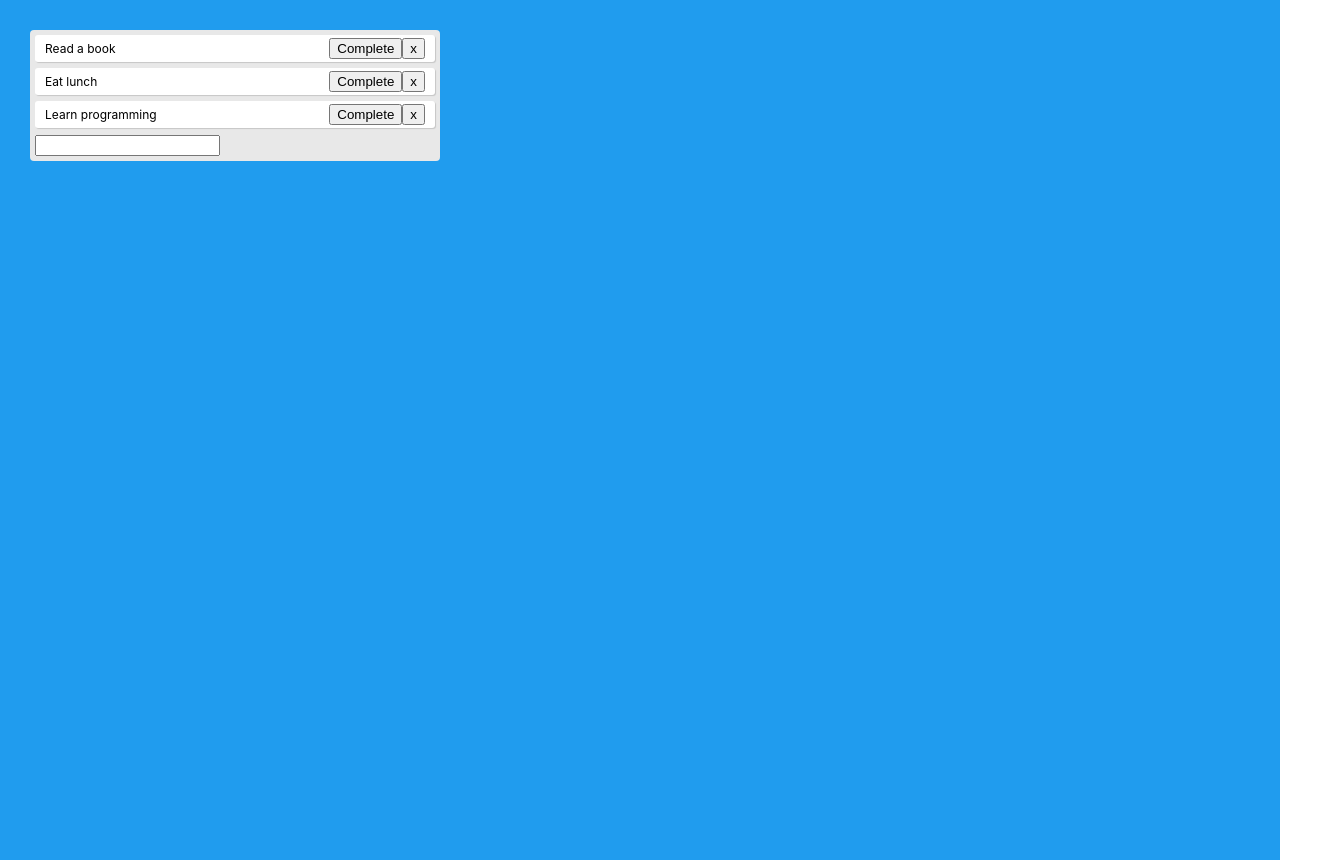
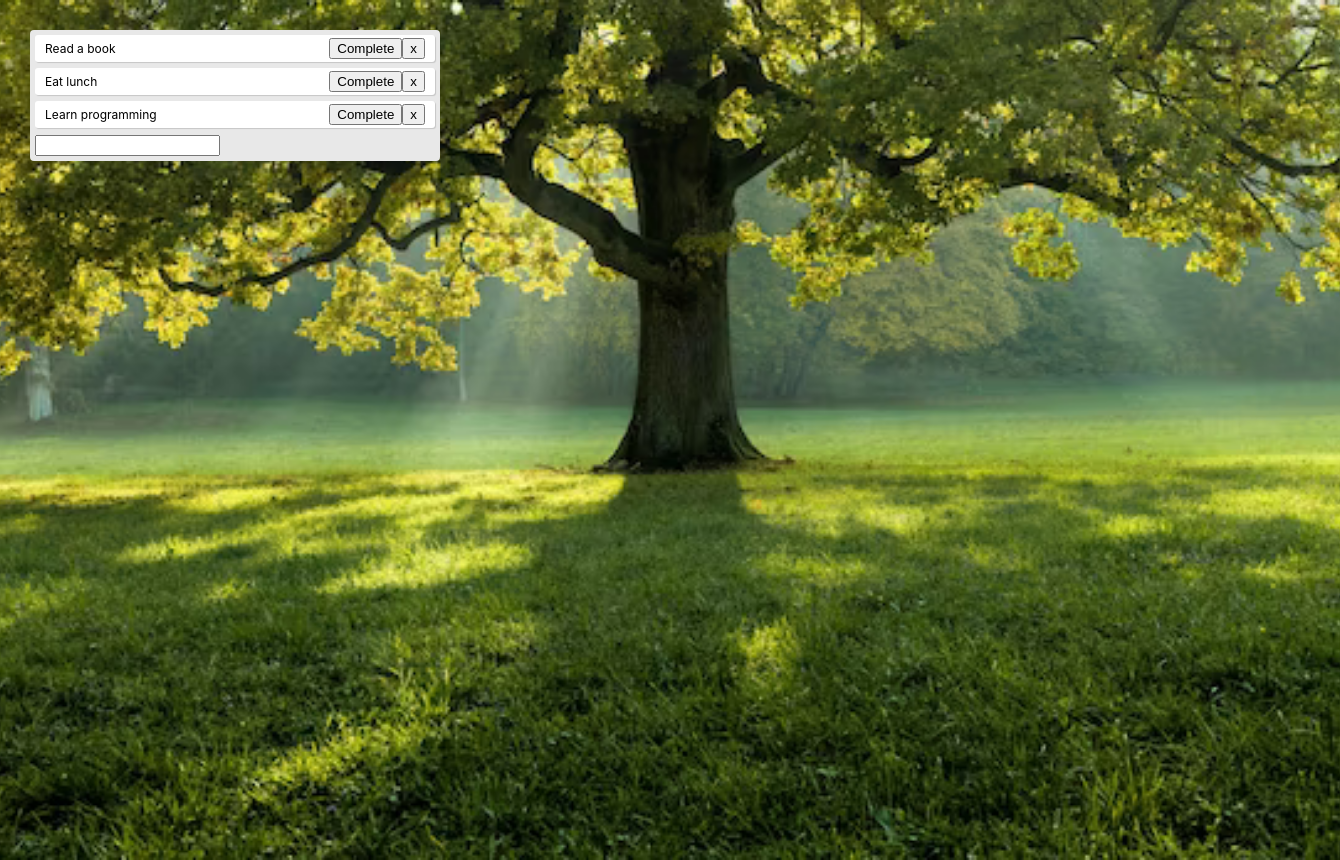
Before and after one commit to Gitroars/todo-app, a React (Create React App) app: page / in a window 1280 px wide. Shown: the whole page, 1340 px wide, since content can reach past the window. Built offline with nearby package versions, Linux system fonts and the light colour scheme.

Commit message:
Add background image

```diff
--- a/src/App.css
+++ b/src/App.css
@@ -1,6 +1,10 @@
 .app {
-  background: #209cee;
+  background-image: url('beautiful_tree.png');
+  background-position: center;
+  background-size: cover;
+  background-repeat: no-repeat;
   height: 100vh;
+  width: 100vw;
   padding: 30px;
 }
 
```
Also changed, not shown: beautiful_tree.avif (added), src/beautiful_tree.png (added).
